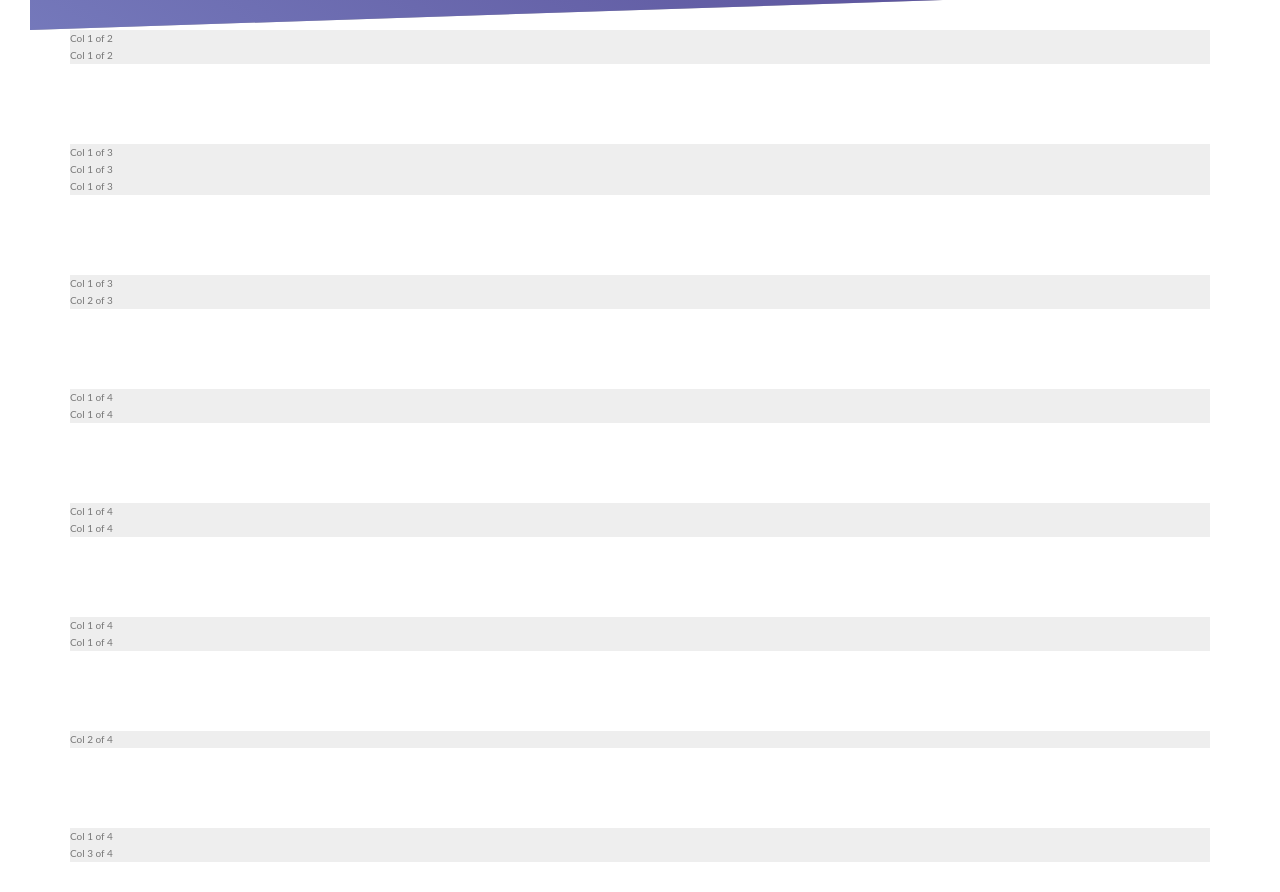
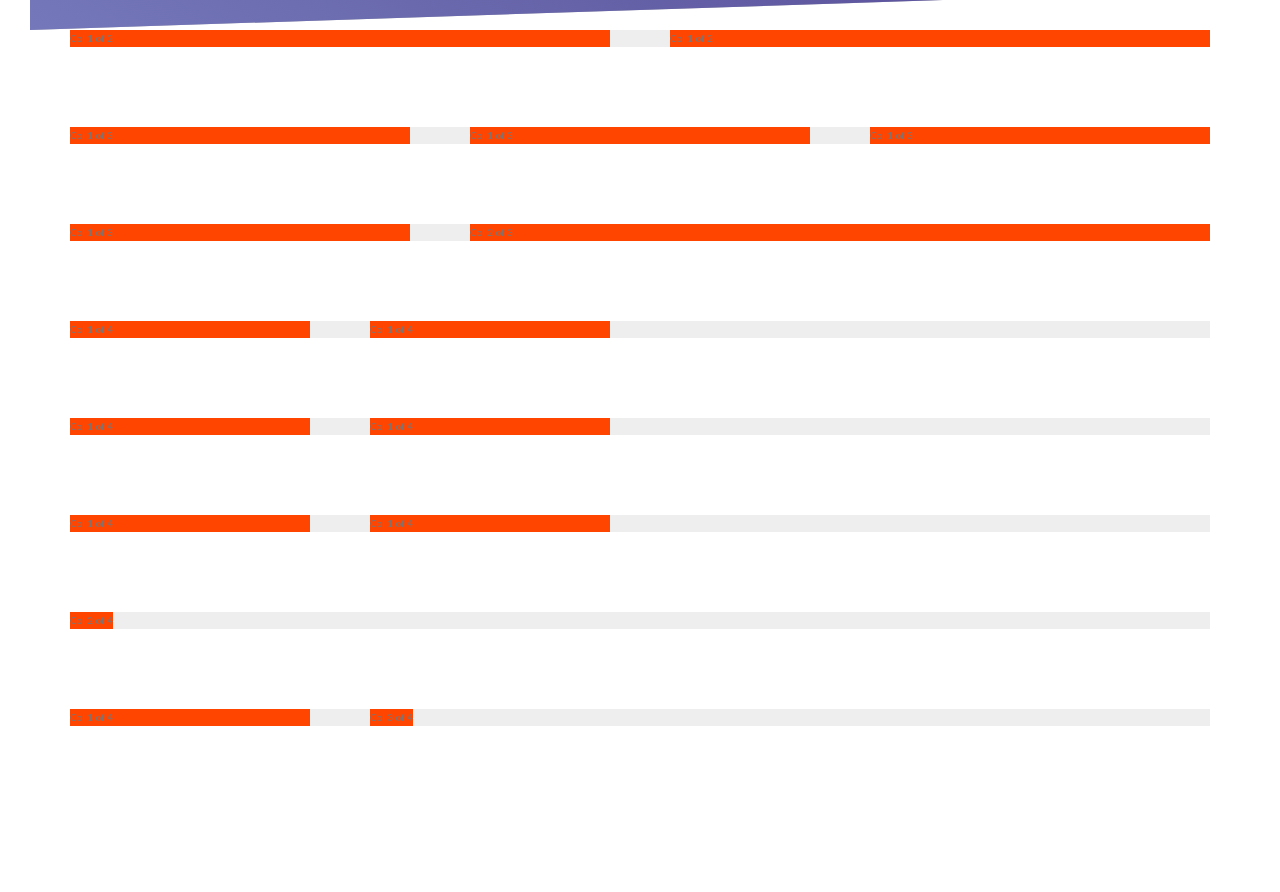
Before and after one commit to adfaris/adfaris-portfolio, a React (Create React App) app: page / in a window 1280 px wide. Shown: the part 760-1652 px from the top of the page. After the commit the page ends 1516 px from the top, so only its background shows below. Built offline with nearby package versions, Linux system fonts and the light colour scheme; grey boxes are pictures that could not be loaded.

Commit message:
grid continue

```diff
--- a/src/App.css
+++ b/src/App.css
@@ -56,3 +56,20 @@ body {
   margin: 0 auto; }
   .row:not(:last-child) {
     margin-bottom: 8rem; }
+  .row::after {
+    content: "";
+    display: table;
+    clear: both; }
+  .row [class^="col-"] {
+    background-color: orangered;
+    float: left; }
+    .row [class^="col-"]:not(:last-child) {
+      margin-right: 6rem; }
+  .row .col-1-of-2 {
+    width: calc( (100% - 6rem ) / 2); }
+  .row .col-1-of-3 {
+    width: calc((100% - (2 * 6rem)) / 3); }
+  .row .col-2-of-3 {
+    width: calc(2 * ((100% - 2 * 6rem) / 3) + 6rem); }
+  .row .col-1-of-4 {
+    width: calc((100% - 3 * 6rem) / 4); }
--- a/src/App.js
+++ b/src/App.js
@@ -1,7 +1,7 @@
-import React, { Component } from 'react'
+import React, { Component } from 'react';
 // import logo from './logo.svg';
 // import './App.css';
-import '../src/sass/main.scss'
+import '../src/sass/main.scss';
 
 class App extends Component {
   render () {
@@ -10,88 +10,61 @@ class App extends Component {
         <div>
           <header className='header'>
             <div className='header__text-box'>
-              <h1 className='heading-primary'>A.D.Faris
-            <span className='heading-primary--main'> seasoned programmer</span>
+              <h1 className='heading-primary'>
+                A.D.Faris
+                <span className='heading-primary--main'>
+                  {' '}
+                  seasoned programmer
+                </span>
                 <span className='heading-primary--sub'> with great skills</span>
               </h1>
             </div>
           </header>
         </div>
 
-        <div>
+        {/* <div> */}
         <section className='grid-test'>
           <div className='row'>
-              <div className='col-1-of-2'>
-                   Col 1 of 2
-              </div>
-              <div className='col-1-of-2'>
-                 Col 1 of 2
-              </div>
+            <div className='col-1-of-2'>Col 1 of 2</div>
+            <div className='col-1-of-2'>Col 1 of 2</div>
           </div>
 
           <div className='row'>
-              <div className='col-1-of-3'>
-                   Col 1 of 3
-              </div>
-              <div className='col-1-of-3'>
-                 Col 1 of 3
-              </div>
-              <div className='col-1-of-3'>
-                 Col 1 of 3
-              </div>
+            <div className='col-1-of-3'>Col 1 of 3</div>
+            <div className='col-1-of-3'>Col 1 of 3</div>
+            <div className='col-1-of-3'>Col 1 of 3</div>
           </div>
 
           <div className='row'>
-              <div className='col-1-of-3'>
-                   Col 1 of 3
-              </div>
-              <div className='col-2-of-3'>
-                 Col 2 of 3
-              </div>
-
+            <div className='col-1-of-3'>Col 1 of 3</div>
+            <div className='col-2-of-3'>Col 2 of 3</div>
           </div>
 
           <div className='row'>
-              <div className='col-1-of-4'>
-                   Col 1 of 4
-              </div>
-              <div className='col-1-of-4'>
-                 Col 1 of 4
-              </div>
-            </div>
-            <div className='row'>
-              <div className='col-1-of-4'>
-                   Col 1 of 4
-              </div>
-              <div className='col-1-of-4'>
-                 Col 1 of 4
-              </div>
+            <div className='col-1-of-4'>Col 1 of 4</div>
+            <div className='col-1-of-4'>Col 1 of 4</div>
           </div>
 
           <div className='row'>
-              <div className='col-1-of-4'>
-                   Col 1 of 4
-              </div>
-              <div className='col-1-of-4'>
-                 Col 1 of 4
-              </div>
-            </div>
-            <div className='row'>
-              <div className='col-2-of-4'>
-                   Col 2 of 4
-              </div>
+            <div className='col-1-of-4'>Col 1 of 4</div>
+            <div className='col-1-of-4'>Col 1 of 4</div>
           </div>
 
           <div className='row'>
-              <div className='col-1-of-4'>
-                   Col 1 of 4
+            <div className='col-1-of-4'>Col 1 of 4</div>
+            <div className='col-1-of-4'>Col 1 of 4</div>
           </div>
-              <div className='col-3-of-4'>
-                 Col 3 of 4
+
+          <div className='row'>
+            <div className='col-2-of-4'>Col 2 of 4</div>
           </div>
+
+          <div className='row'>
+            <div className='col-1-of-4'>Col 1 of 4</div>
+            <div className='col-3-of-4'>Col 3 of 4</div>
           </div>
         </section>
-        </div>
+        {/* </div> */}
       </div>
     )
   }
--- a/src/sass/abstracts/_mixins.scss
+++ b/src/sass/abstracts/_mixins.scss
@@ -0,0 +1,8 @@
+@mixin clearfix {
+    &::after{
+        content:"";
+        display: table;
+        clear: both;
+    }
+
+}
--- a/src/sass/layout/_grid.scss
+++ b/src/sass/layout/_grid.scss
@@ -8,4 +8,29 @@
         margin-bottom: $gutter-vertical;
         // except the last child the rest should have a bottom margin
     }
+    @include clearfix;
+
+    [class ^= "col-"] {
+        background-color: orangered;
+        float: left;
+
+        &:not(:last-child){
+            margin-right: $gutter-horizontal;
+        }
+    }
+
+    .col-1-of-2 {
+        width: calc( (100% - #{$gutter-horizontal} ) / 2);
+    }
+    .col-1-of-3 {
+        width: calc((100% - (2 * #{$gutter-horizontal})) / 3);
+     }
+
+     .col-2-of-3 {
+         width: calc(2 * ((100% - 2 * #{$gutter-horizontal}) / 3) + #{$gutter-horizontal});
+     }
+     .col-1-of-4 {
+        width: calc((100% - 3 * #{$gutter-horizontal}) / 4);
+     }
+
 }
```
Lines whose indentation alone changed are shown as unchanged.
